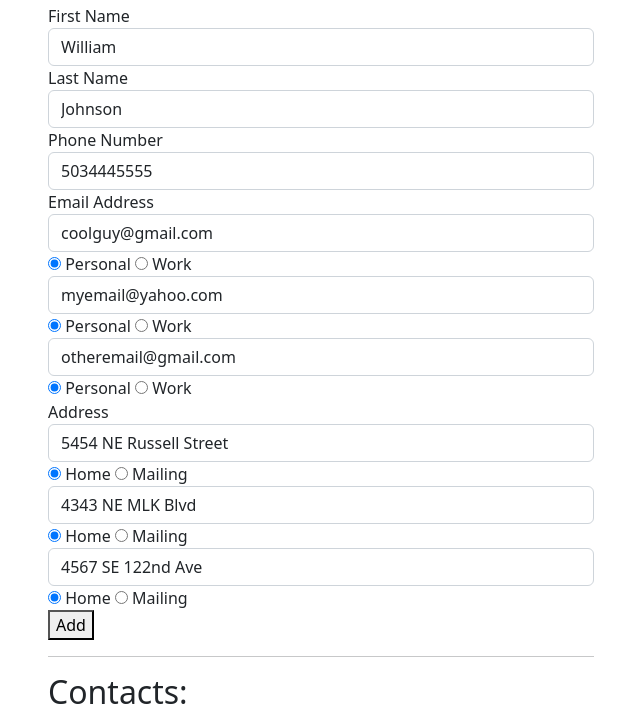
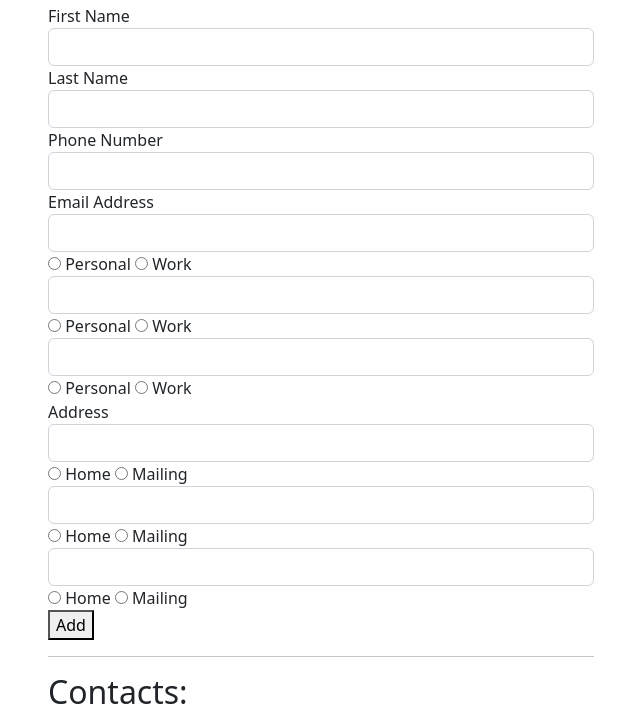
Before and after one commit to besure94/address-book, a website built with webpack: page src/index.html in a window 1280 px wide. Shown: the part 131-851 px from the top of the page, without its empty margins (34-674 px from the left). Built offline with nearby package versions, Linux system fonts and the light colour scheme.

Commit message:
Remove hard coded values from forms.

```diff
--- a/src/index.html
+++ b/src/index.html
@@ -13,35 +13,35 @@
 					<form id="new-contact">
 						<div class="form-group">
 							<label for="new-first-name">First Name</label>
-							<input type="text" class="form-control" id="new-first-name" name="new-first-name" value="William">
+							<input type="text" class="form-control" id="new-first-name" name="new-first-name">
 						</div>
 
 						<div class="form-group">
 							<label for="new-last-name">Last Name</label>
-							<input type="text" class="form-control" id="new-last-name" name="new-last-name" value="Johnson">
+							<input type="text" class="form-control" id="new-last-name" name="new-last-name">
 						</div>
 
 						<div class="form-group">
 							<label for="new-phone-number">Phone Number</label>
-							<input type="tel" class="form-control" id="new-phone-number" name="new-phone-number" value="5034445555">
+							<input type="tel" class="form-control" id="new-phone-number" name="new-phone-number">
 						</div>
 
 						<div class="form-group">
 							<label for="new-email-address1">Email Address</label>
-							<input type="email" class="form-control" id="new-email-address1" name="new-email-address1" value="coolguy@gmail.com">
-							<input type="radio" id="personal-email1" name="email-address-type1" value="personal" checked>
+							<input type="email" class="form-control" id="new-email-address1" name="new-email-address">
+							<input type="radio" id="personal-email1" name="email-address-type1" value="personal">
 							<label for="personal-email1">Personal</label>
 							<input type="radio" id="work-email1" name="email-address-type1" value="work">
 							<label for="work-email1">Work</label>
 
-							<input type="email" class="form-control" id="new-email-address2" name="new-email-address2" value="myemail@yahoo.com">
-							<input type="radio" id="personal-email2" name="email-address-type2" value="personal" checked>
+							<input type="email" class="form-control" id="new-email-address2" name="new-email-address2">
+							<input type="radio" id="personal-email2" name="email-address-type2" value="personal">
 							<label for="personal-email2">Personal</label>
 							<input type="radio" id="work-email2" name="email-address-type2" value="work">
 							<label for="work-email2">Work</label>
 
-							<input type="email" class="form-control" id="new-email-address3" name="new-email-address3" value="otheremail@gmail.com">
-							<input type="radio" id="personal-email3" name="email-address-type3" value="personal" checked>
+							<input type="email" class="form-control" id="new-email-address3" name="new-email-address3">
+							<input type="radio" id="personal-email3" name="email-address-type3" value="personal">
 							<label for="personal-email3">Personal</label>
 							<input type="radio" id="work-email3" name="email-address-type3" value="work">
 							<label for="work-email3">Work</label>
@@ -49,20 +49,20 @@
 
 						<div class="form-group">
 							<label for="new-physical-address1">Address</label>
-							<input type="text" class="form-control" id="new-physical-address1" name="new-physical-address1" value="5454 NE Russell Street">
-							<input type="radio" id="home-address1" name="physical-address-type1" value="home" checked>
+							<input type="text" class="form-control" id="new-physical-address1" name="new-physical-address1">
+							<input type="radio" id="home-address1" name="physical-address-type1" value="home">
 							<label for="home-address1">Home</label>
 							<input type="radio" id="mailing-address1" name="physical-address-type1" value="mailing">
 							<label for="mailing-address1">Mailing</label>
 
-							<input type="text" class="form-control" id="new-physical-address2" name="new-physical-address2" value="4343 NE MLK Blvd">
-							<input type="radio" id="home-address2" name="physical-address-type2" value="home" checked>
+							<input type="text" class="form-control" id="new-physical-address2" name="new-physical-address2">
+							<input type="radio" id="home-address2" name="physical-address-type2" value="home">
 							<label for="home-address2">Home</label>
 							<input type="radio" id="mailing-address2" name="physical-address-type2" value="mailing">
 							<label for="mailing-address2">Mailing</label>
 
-							<input type="text" class="form-control" id="new-physical-address3" name="new-physical-address3" value="4567 SE 122nd Ave">
-							<input type="radio" id="home-address3" name="physical-address-type3" value="home" checked>
+							<input type="text" class="form-control" id="new-physical-address3" name="new-physical-address3">
+							<input type="radio" id="home-address3" name="physical-address-type3" value="home">
 							<label for="home-address3">Home</label>
 							<input type="radio" id="mailing-address3" name="physical-address-type3" value="mailing">
 							<label for="mailing-address3">Mailing</label>
```
